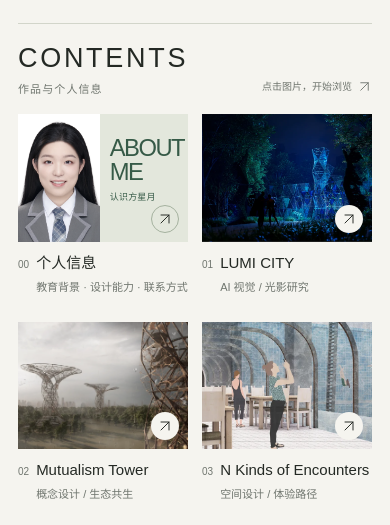
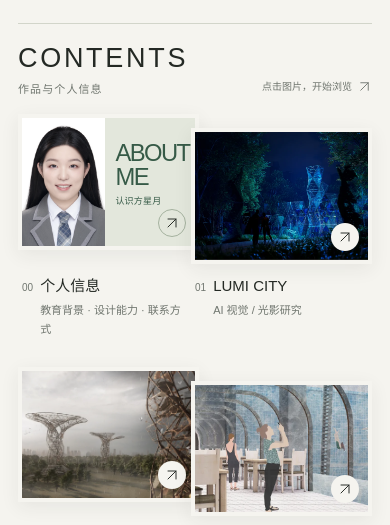
Before and after one commit to FangTang-Pages/FangTang-Pages.github.io, a plain HTML site: page index.html in a window 390 px wide. Shown: the part 264-789 px from the top of the page. Drawn offline with Linux system fonts and the light colour scheme.

Commit message:
Arrange equal-size portfolio cards in a layered wave

```diff
--- a/index.html
+++ b/index.html
@@ -1,4 +1,4 @@
-<!doctype html><html lang="zh-CN"><head><meta charset="utf-8"><meta name="viewport" content="width=device-width,initial-scale=1"><meta name="theme-color" content="#f5f4ef"><meta name="description" content="方星月的设计作品集：AI 辅助视觉、创意表达、场景与体验设计。"><meta property="og:title" content="方星月 · 设计作品集"><meta property="og:description" content="方星月的设计作品集：AI 辅助视觉、创意表达、场景与体验设计。"><title>方星月 · 设计作品集</title><link rel="icon" href="assets/favicon.svg?v=2" type="image/svg+xml"><link rel="stylesheet" href="styles.css?v=20261124-3"><script src="projects.js?v=20261124-3" defer></script><script src="site.js?v=20261124-3" defer></script></head><body><a class="skip" href="#main">跳至正文</a><header class="header"><a class="identity" href="index.html" aria-label="方星月，回到首页"><img class="brand-mark" src="assets/brand-mark.svg" width="64" height="56" alt="" aria-hidden="true"><span>方星月<small>FANG XINGYUE</small></span></a><nav aria-label="主导航"><a aria-current="page" href="index.html#work">作品目录</a><a  href="about.html">个人信息</a></nav></header>
+<!doctype html><html lang="zh-CN"><head><meta charset="utf-8"><meta name="viewport" content="width=device-width,initial-scale=1"><meta name="theme-color" content="#f5f4ef"><meta name="description" content="方星月的设计作品集：AI 辅助视觉、创意表达、场景与体验设计。"><meta property="og:title" content="方星月 · 设计作品集"><meta property="og:description" content="方星月的设计作品集：AI 辅助视觉、创意表达、场景与体验设计。"><title>方星月 · 设计作品集</title><link rel="icon" href="assets/favicon.svg?v=2" type="image/svg+xml"><link rel="stylesheet" href="styles.css?v=20261124-7"><script src="projects.js?v=20261124-3" defer></script><script src="site.js?v=20261124-3" defer></script></head><body><a class="skip" href="#main">跳至正文</a><header class="header"><a class="identity" href="index.html" aria-label="方星月，回到首页"><img class="brand-mark" src="assets/brand-mark.svg" width="64" height="56" alt="" aria-hidden="true"><span>方星月<small>FANG XINGYUE</small></span></a><nav aria-label="主导航"><a aria-current="page" href="index.html#work">作品目录</a><a  href="about.html">个人信息</a></nav></header>
 <main id="main">
  <section class="home-intro wrap" aria-labelledby="intro-title">
   <div><p class="eyebrow"><span class="status-dot"></span> FANG XINGYUE / DESIGN PORTFOLIO</p><h1 id="intro-title">让想法，<span class="serif-word">在设计中成形。</span></h1></div>
--- a/styles.css
+++ b/styles.css
@@ -11,4 +11,63 @@
 @media(max-width:360px){:root{--gutter:16px}.header{padding-inline:14px}.brand-mark{width:35px;height:36px}.identity{gap:7px}.identity>span{font-size:16px}.identity small{font-size:7px}.header nav{gap:12px}.header nav a{font-size:11px}.home-intro h1{font-size:29px}.directory-heading h2{font-size:24px}.directory-heading>p{font-size:9px}.directory-grid{gap:24px 12px}.directory-meta h3{font-size:13px}.directory-meta p{font-size:10px}.directory-meta{gap:5px}.profile-visual-copy>span{font-size:8px}.profile-heading{grid-template-columns:1fr 88px;gap:15px}.profile-portrait img{height:126px}.email-link{font-size:15px}.project-heading h1{font-size:33px}.reader-tools{gap:8px}.reader-hint{font-size:9px}.lightbox-controls{gap:5px}.lightbox-controls button{width:42px;height:44px}#lightbox-page{min-width:40px}}
 @media(max-width:700px){.profile-visual-copy{font-size:clamp(19px,6.1vw,39px)}.profile-heading{display:block;position:relative}.profile-copy h1,.profile-copy h2{padding-right:125px}.profile-copy h2{margin-bottom:36px}.profile-portrait{position:absolute;top:34px;right:0;width:105px;margin:0}}
 @media(max-width:360px){.profile-copy h1,.profile-copy h2{padding-right:103px}.profile-portrait{width:88px}}
+/* Equal-size artwork overlaps at its edges; each row shares a caption baseline. */
+.directory-grid {
+  --overlap: clamp(14px, 1.5vw, 24px);
+  --rise: clamp(24px, 3vw, 44px);
+  grid-template-columns: repeat(3, minmax(0, 1fr));
+  align-items: start;
+  padding-inline: calc(var(--overlap) / 2);
+  column-gap: 0;
+  row-gap: clamp(38px, 4vw, 60px);
+}
+.directory-card > a { display: block; height: auto; }
+.directory-card:nth-child(1) { --layer: 1; }
+.directory-card:nth-child(2) { --layer: 2; }
+.directory-card:nth-child(3) { --layer: 3; }
+.directory-card:nth-child(4) { --layer: 4; }
+.directory-card:nth-child(5) { --layer: 5; }
+.directory-card:nth-child(6) { --layer: 6; }
+.directory-image {
+  width: calc(100% + var(--overlap));
+  height: auto;
+  aspect-ratio: 4 / 3;
+  margin-left: calc(var(--overlap) / -2);
+  margin-top: 0;
+  margin-bottom: var(--rise);
+  border: 6px solid var(--paper);
+  box-shadow: 0 5px 18px #24292412;
+  z-index: var(--layer);
+}
+.directory-card:nth-child(1) .directory-image,
+.directory-card:nth-child(3) .directory-image,
+.directory-card:nth-child(5) .directory-image {
+  margin-top: var(--rise);
+  margin-bottom: 0;
+}
+.directory-meta { padding: 15px 12px 0 0; }
+.profile-visual-copy { font-size: clamp(24px, 3.5vw, 54px); top: 18%; }
+@media (max-width: 700px) {
+  .directory-grid {
+    --overlap: 8px;
+    --rise: 14px;
+    grid-template-columns: repeat(2, minmax(0, 1fr));
+    row-gap: 28px;
+  }
+  .directory-card:nth-child(n) .directory-image {
+    margin-top: 0; margin-bottom: var(--rise);
+    border-width: 4px;
+  }
+  .directory-card:nth-child(even) .directory-image {
+    margin-top: var(--rise); margin-bottom: 0;
+  }
+  .directory-meta { padding: 12px 7px 0 0; }
+  .profile-visual-copy { font-size: clamp(19px, 6.1vw, 39px); }
+  .profile-visual-copy > span { font-size: 9px; margin-top: 8px; }
+}
+@media (max-width: 360px) {
+  .directory-grid { --rise: 12px; row-gap: 25px; }
+  .profile-visual-copy { font-size: 19px; }
+  .profile-visual-copy > span { font-size: 8px; }
+}
 @media(prefers-reduced-motion:reduce){html{scroll-behavior:auto}*,*:before,*:after{transition:none!important}}
```
Also changed, not shown: about.html (+1 -1 lines), project.html (+1 -1 lines).
